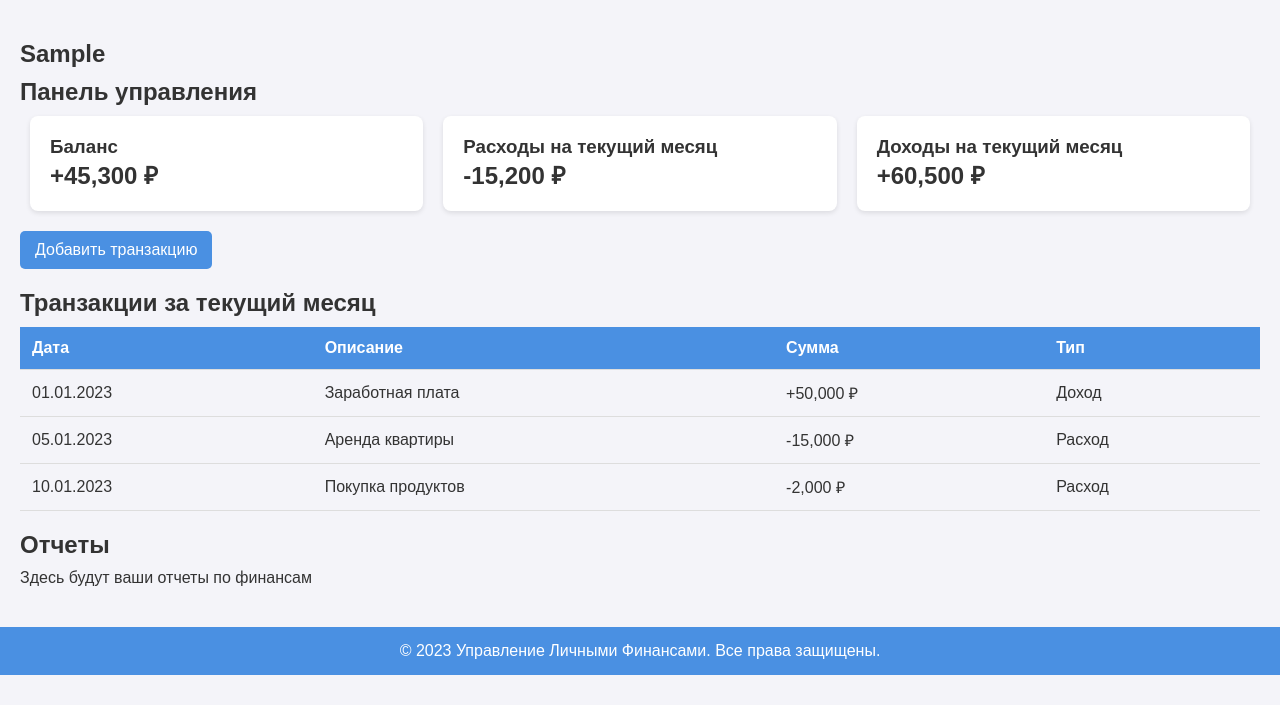
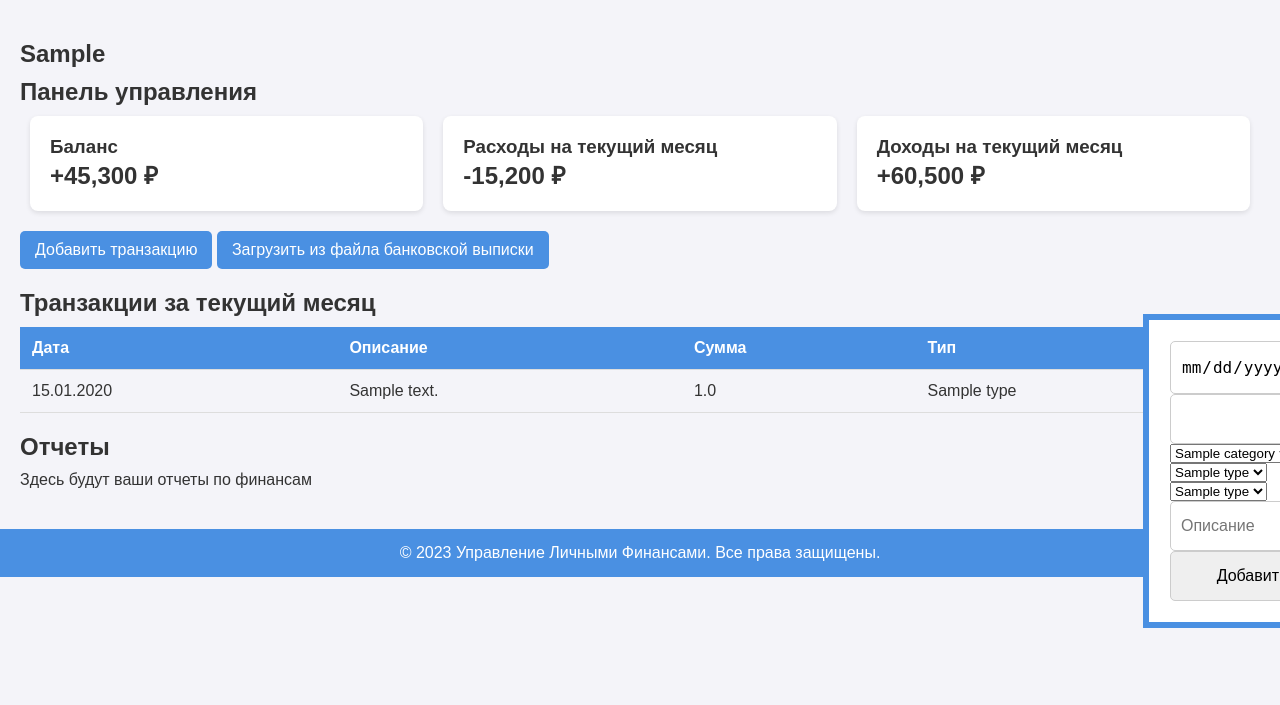
Before and after one commit to Jason8558/FinControl, a Django app: page / in a window 1280 px wide. Shown: the part 95-800 px from the top of the page. Run offline with Django 4.2, Linux system fonts and the light colour scheme; a user stored in the database is signed in; tables that the repository leaves empty hold one stand-in row (values such as "Sample post"); parts of the project's set-up code (start-up, migrations or seed data) failed here and were passed over.

Commit message:
Механизм добавления транзакции

```diff
--- a/fincontrol/main/static/main/css/style.css
+++ b/fincontrol/main/static/main/css/style.css
@@ -210,3 +210,13 @@ button:hover {
     color: #4a90e2;
     text-decoration: none;
 }
+
+.new_transaction_form {
+    position: fixed;
+    left: 1143px;
+    top: 409px;
+    background: white;
+    padding: 21px;
+    z-index: 999;
+    border: 6px solid #4a90e2;
+}
--- /dev/null
+++ b/fincontrol/main/static/main/js/transactions.js
@@ -0,0 +1,50 @@
+function add_transaction() {
+    const form = document.querySelector("#transactions_form")
+    const FD = new FormData(form)
+
+    const JsonBody = {}
+    FD.forEach((value, key) => {
+        JsonBody[key] = value
+    })
+
+    urlwithoutslash = JsonBody['url'].split('/')[1]
+    url =  document.URL + urlwithoutslash
+
+    sendPostRequest(url, JsonBody)
+
+    async function sendPostRequest(url, data) {
+        try {
+            const response = await fetch(url, {
+                method: 'POST',
+                headers: {
+                    'Content-Type': 'application/json', // или 'application/x-www-form-urlencoded'
+                    'X-CSRFToken': getCookie('csrftoken'), // для Django
+                },
+                body: JSON.stringify(data), // данные в формате JSON
+            });
+
+            if (!response.ok) {
+                throw new Error(`Ошибка HTTP: ${response.status}`);
+            }
+
+            const result = await response.json(); // если сервер возвращает JSON
+            console.log('Успешно:', result);
+            return result;
+        } catch (error) {
+            console.error('Ошибка:', error);
+        }
+    }
+
+
+    function getCookie(name) {
+        const cookies = document.cookie.split('; ');
+        for (const cookie of cookies) {
+          const [cookieName, cookieValue] = cookie.split('=');
+          if (cookieName === name) {
+            return decodeURIComponent(cookieValue);
+          }
+        }
+        return null;
+      }
+
+}
--- a/fincontrol/main/templates/main/index.html
+++ b/fincontrol/main/templates/main/index.html
@@ -6,6 +6,7 @@
     <meta name="viewport" content="width=device-width, initial-scale=1.0">
     <title>Управление Личными Финансами</title>
     <link rel="stylesheet" href="{% static 'main/css/style.css' %}">
+    <script src="{% static 'main/js/transactions.js' %}"></script>
 </head>
 <body>
     <header>
@@ -42,6 +43,7 @@
                 </div>
             </div>
             <button class="add-button">Добавить транзакцию</button>
+            <button class="add-button">Загрузить из файла банковской выписки</button>
         </section>
 
         <section id="transactions">
@@ -56,24 +58,14 @@
                     </tr>
                 </thead>
                 <tbody>
-                    <tr>
-                        <td>01.01.2023</td>
-                        <td>Заработная плата</td>
-                        <td>+50,000 ₽</td>
-                        <td>Доход</td>
-                    </tr>
-                    <tr>
-                        <td>05.01.2023</td>
-                        <td>Аренда квартиры</td>
-                        <td>-15,000 ₽</td>
-                        <td>Расход</td>
-                    </tr>
-                    <tr>
-                        <td>10.01.2023</td>
-                        <td>Покупка продуктов</td>
-                        <td>-2,000 ₽</td>
-                        <td>Расход</td>
-                    </tr>
+                    {% for rec in transactions %}
+                        <tr>
+                            <td>{{rec.event_date | date:"d.m.Y"}}</td>
+                            <td>{{rec.description}}</td>
+                            <td>{{rec.summa}}</td>
+                            <td>{{rec.movetype}}</td>
+                        </tr>
+                    {%endfor%}
                 </tbody>
             </table>
         </section>
@@ -86,6 +78,41 @@
 
     </main>
 
+    <div class="new_transaction_form">
+    <form action="#" id="transactions_form" method="post">
+        <input type="date" name="event_date" id="event_date">
+        <input type="text" name="summa" id="summa">
+
+        <select name="category" id="category">
+            {% for cat in categories %}
+                <option value="{{cat.id}}">{{cat.name}}</option>
+            {% endfor %}
+        </select>
+
+        <select name="movetype" id="movetype">
+            {% for mt in move_types %}
+                <option value="{{mt.id}}">{{mt.name}}</option>
+            {% endfor %}
+        </select>
+
+        <select name="moneytype" id="moneytype">
+            {% for mon_t in money_types %}
+                <option value="{{mon_t.id}}">{{mon_t.name}}</option>
+            {% endfor %}
+        </select>
+
+        <input type="text" placeholder="Описание" name="description" id="description">
+        <input type="hidden" name="url" value="{% url 'TransactionsManage' %}">
+
+
+
+    </form>
+
+    <input type="button" onclick='add_transaction()' value="Добавить">
+
+    </div>
+
+
     <footer>
         <p>&copy; 2023 Управление Личными Финансами. Все права защищены.</p>
     </footer>
--- a/fincontrol/main/urls.py
+++ b/fincontrol/main/urls.py
@@ -3,5 +3,6 @@ from . import views
 
 
 urlpatterns = [
-    path('', views.index, name='MainPage')
+    path('', views.index, name='MainPage'),
+    path('managetransactions', views.transaction_manage, name='TransactionsManage')
 ]
--- a/fincontrol/main/views.py
+++ b/fincontrol/main/views.py
@@ -1,6 +1,9 @@
 from django.shortcuts import render, redirect
 from .forms import *
 from django.contrib.auth import authenticate, login, logout
+from django.http import JsonResponse
+from .models import *
+import json
 
 def loginform(request):
     if request.POST:
@@ -15,4 +18,44 @@ def loginform(request):
 def index(request):
     if not request.user.is_authenticated:
         return loginform(request)
-    return render(request, 'main/index.html', context={'username':request.user.first_name})
+
+    transactions = transaction.objects.all()
+    money_types = money_type.objects.all()
+    move_types = move_type.objects.all()
+    categories = category.objects.all()
+
+    transactions_input_form = transaction_form()
+
+
+    return render(request, 'main/index.html', context={'username':request.user.first_name,
+                                                        'transactions':transactions,
+                                                        "money_types":money_types,
+                                                        "move_types":move_types,
+                                                        "categories":categories})
+
+def transaction_manage(request):
+    if not request.user.is_authenticated:
+        response = {"ErrorMessage":"Неавторизованный пользователь!"}
+        return JsonResponse(response, safe=False)
+
+    if request.method == "POST":
+        try:
+            data = json.loads(request.body)
+        except:
+            response = {"ErrorMessage":"Ошибка данных запроса"}
+            return JsonResponse(response, safe=False)
+
+
+        data['owner'] = request.user
+
+        form = transaction_form(data)
+
+        if form.is_valid():
+
+            form.save()
+            return JsonResponse({"answer":"прив"}, safe=False)
+        else:
+            return JsonResponse(form.errors.as_json, safe=False)
+
+
+    return JsonResponse({"?":"?"}, safe=False)
```
